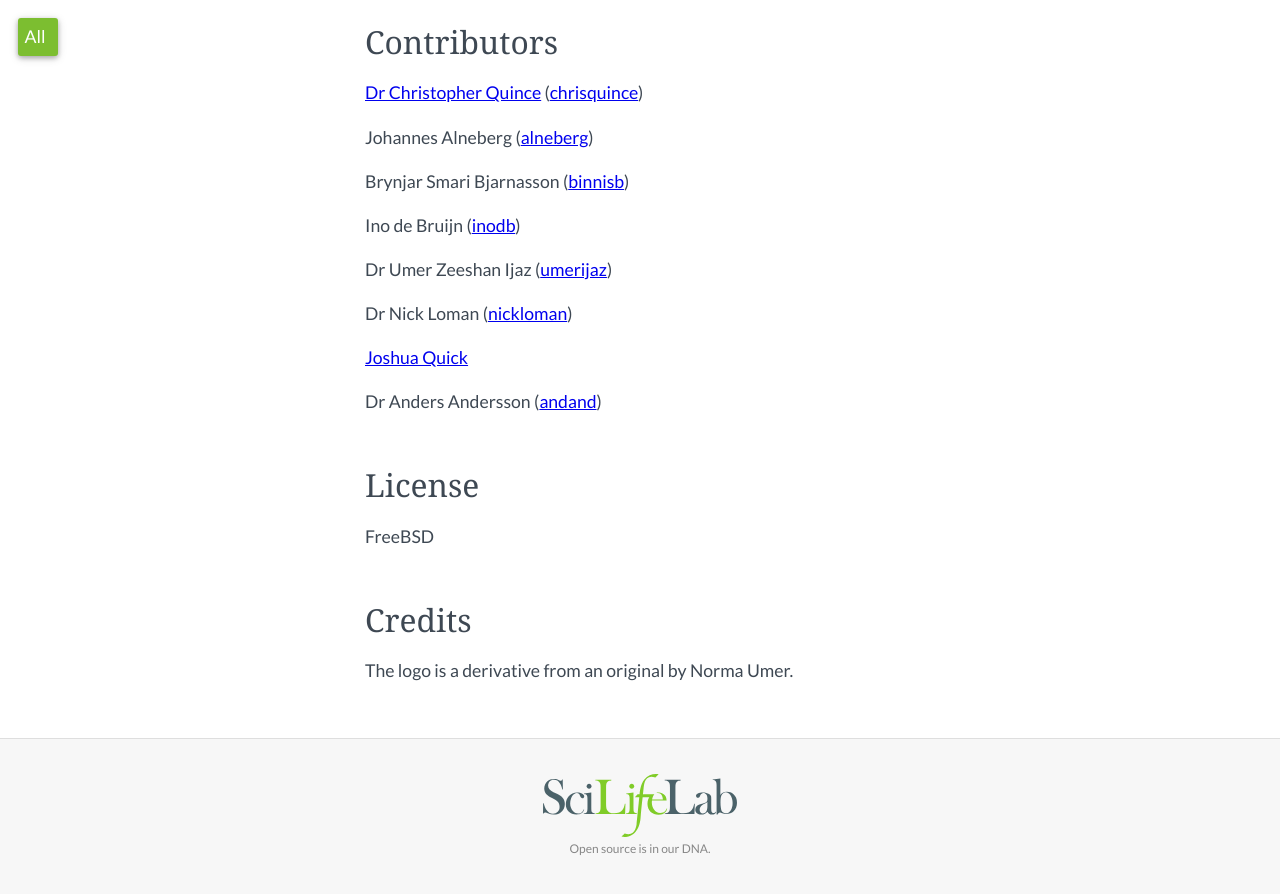
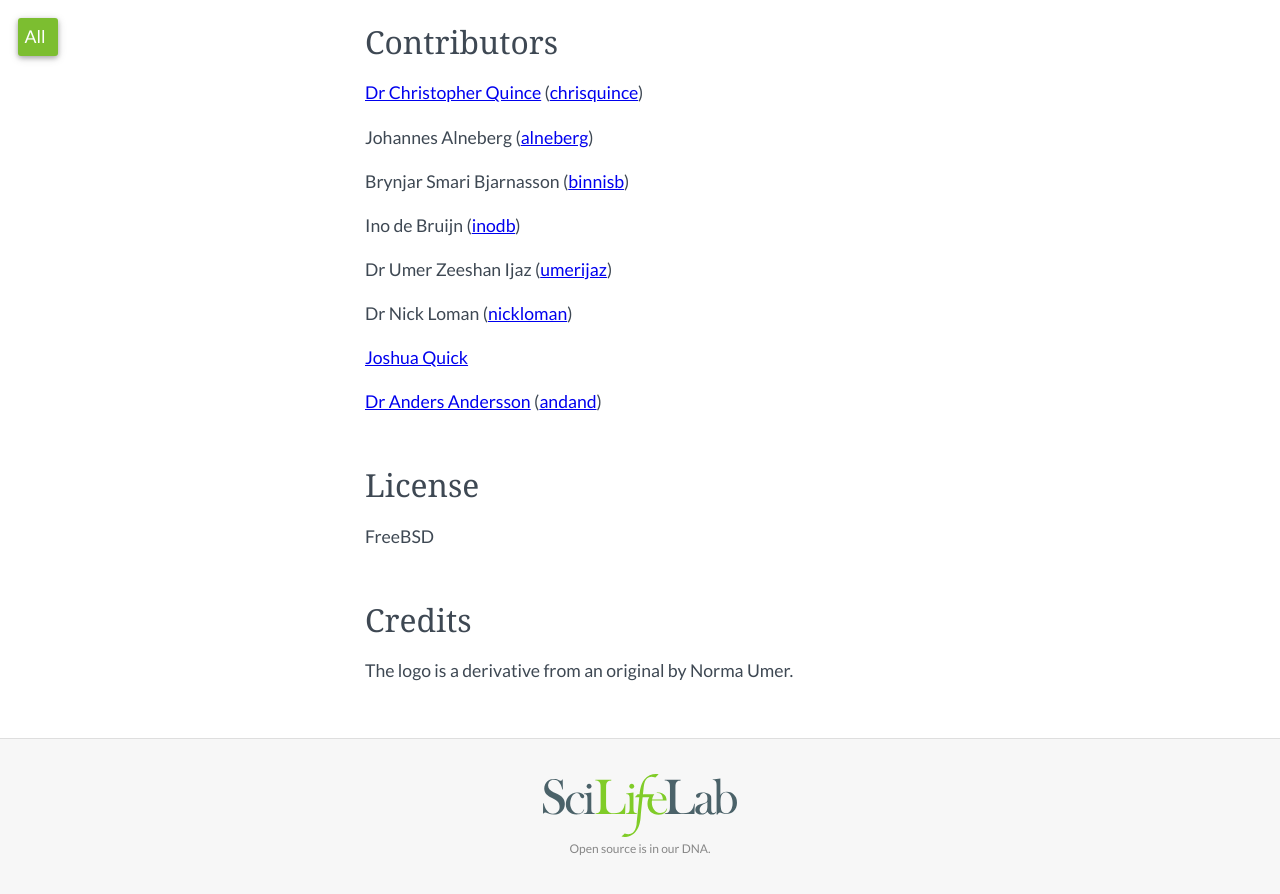
Before and after one commit to SciLifeLab/scilifelab.github.io, a Jekyll site: the page built from _posts/2014-07-08-concoct.markdown, in a window 1280 px wide and 900 px high, scrolled down 1602 px. Shown: the top 894 px of the window. Built offline with Jekyll 4.4.1, drawn with Linux system fonts in a browser that asks for light colours; nearby versions of some CDN libraries; some web fonts are replaced; some of the changed lines change nothing that is shown.

Commit message:
Added affiliated home page for Anders on CONCOCT

```diff
--- a/_posts/2014-07-08-concoct.markdown
+++ b/_posts/2014-07-08-concoct.markdown
@@ -41,7 +41,7 @@ Dr Nick Loman (<i class="icon-github"></i>[nickloman][github_nick])
 
 [Joshua Quick](http://www.birmingham.ac.uk/schools/biosciences/staff/students/quick-joshua.aspx)
 
-Dr Anders Andersson (<i class="icon-github"></i>[andand][github_anders])
+[Dr Anders Andersson](http://www.kth.se/en/bio/research/genetech/genetech-researchers/anders-andersson-1.313799) (<i class="icon-github"></i>[andand][github_anders])
 
 ## License
 FreeBSD
```
